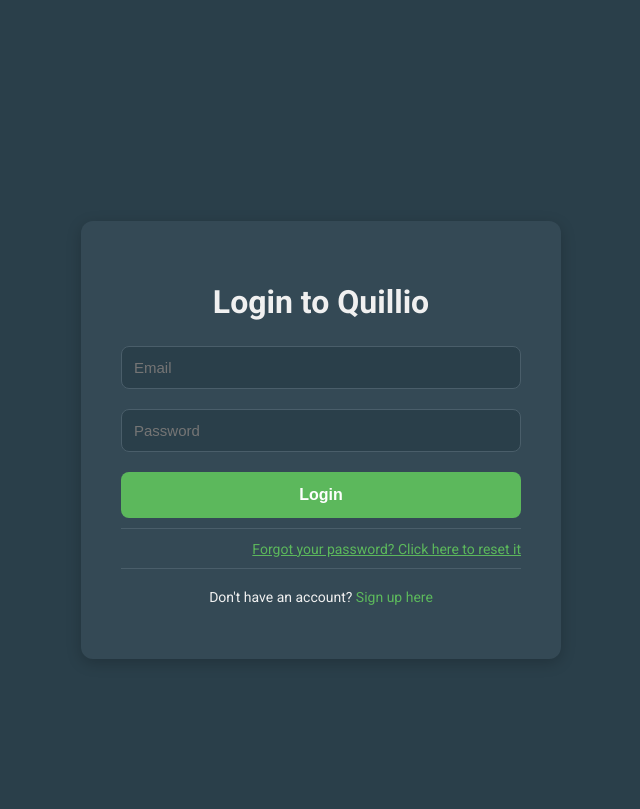
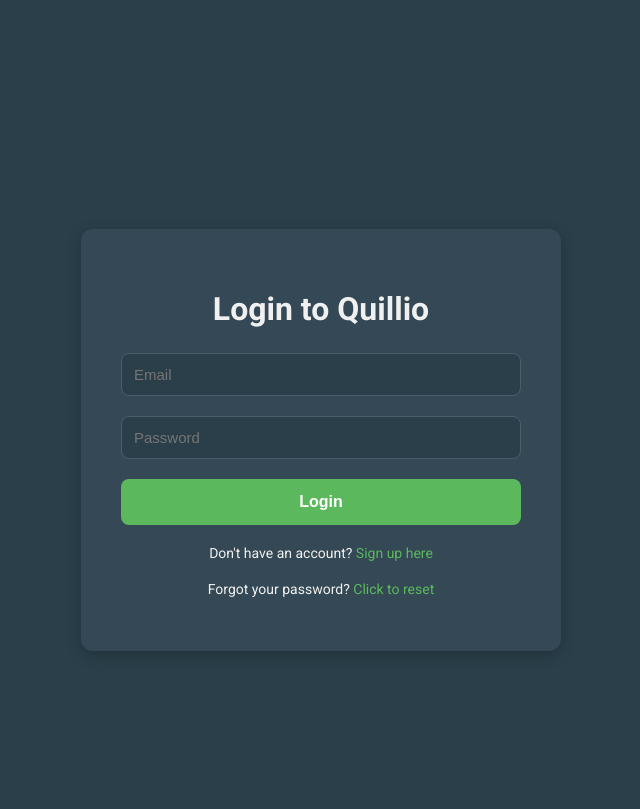
Before and after one commit to SuperscriptSystems/Quillio, a Flask app: page /login in a window 1280 px wide. Shown: the top 809 px of the page, without its empty margins (319-959 px from the left). Run offline with Flask 3, Linux system fonts and the light colour scheme.

Commit message:
Made reset password look better

```diff
--- a/templates/login.html
+++ b/templates/login.html
@@ -39,12 +39,9 @@
             <input type="password" name="password" placeholder="Password" required>
             <button type="submit">Login</button>
         </form>
-        <div style="text-align: right; margin: 10px 0 20px 0; padding: 10px 0; border-top: 1px solid #4a5e6a; border-bottom: 1px solid #4a5e6a;">
-            <a href="{{ url_for('forgot_password') }}" style="font-size: 14px; color: #5cb85c; text-decoration: underline; font-weight: 500;">
-                Forgot your password? Click here to reset it
-            </a>
-        </div>
+
         <p>Don't have an account? <a href="{{ url_for('register') }}">Sign up here</a></p>
+        <p>Forgot your password? <a href="{{ url_for('forgot_password') }}">Click to reset</a></p>
     </div>
 </body>
 </html>
```
